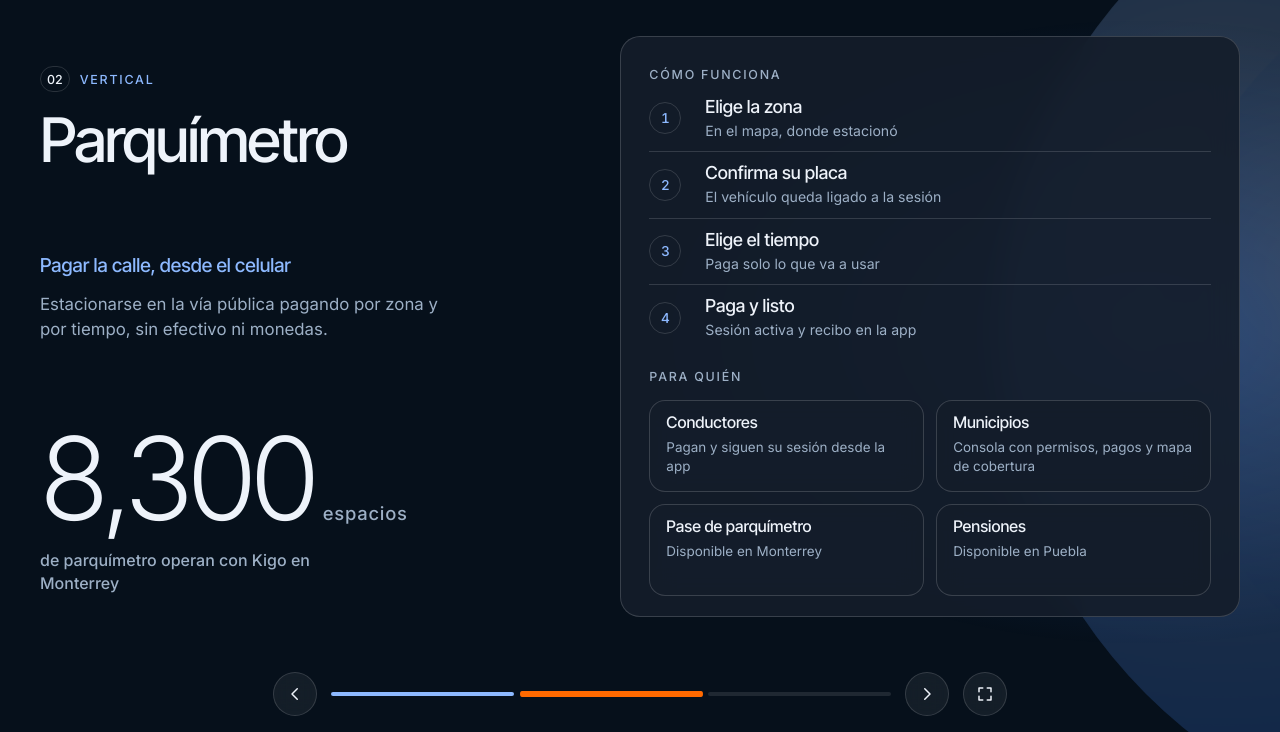
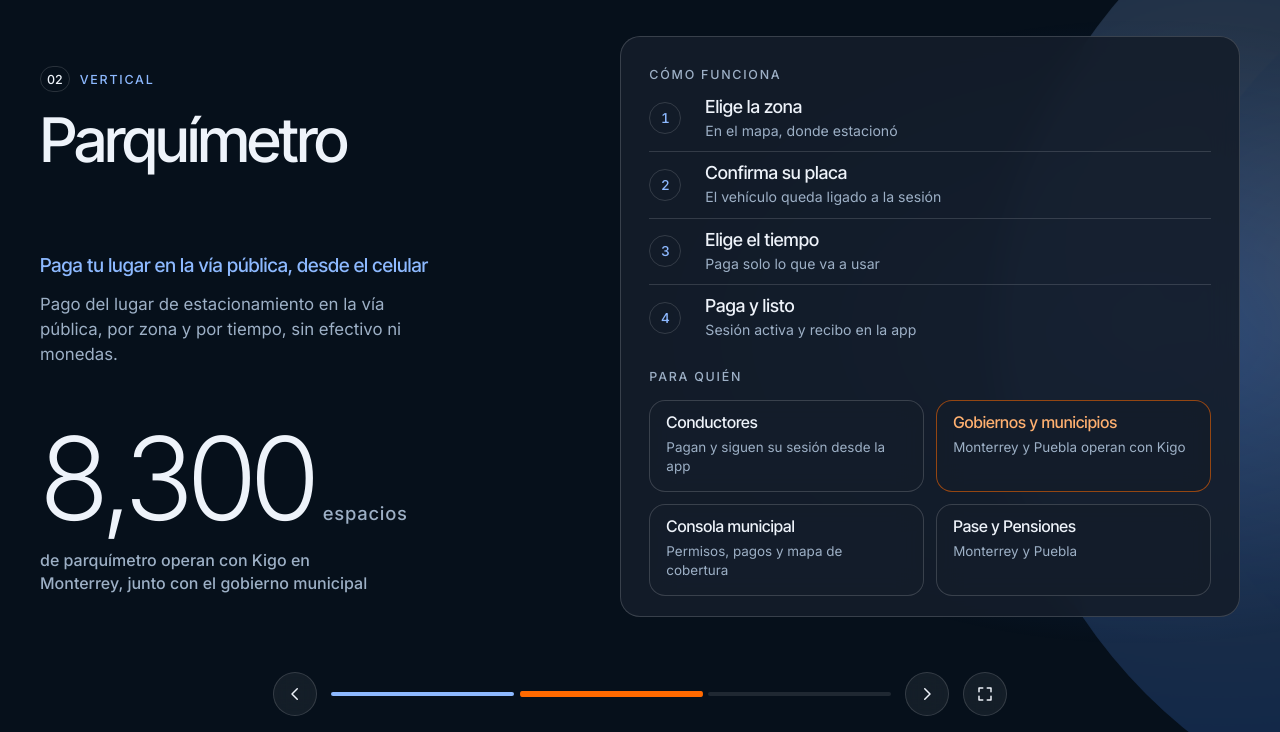
Before and after one commit to jesusgarcia-kigo/kigo-verticales, a plain HTML site: page index.html in a window 1280 px wide. Both pictures are taken after a click on the button 611 px from the left and 762 px from the top of the page. Shown: the part 68-800 px from the top of the page. Drawn offline with Linux system fonts and the light colour scheme.

Commit message:
Parquímetro: pago del lugar en vía pública y trabajo con gobiernos y municipios

```diff
--- a/index.html
+++ b/index.html
@@ -415,12 +415,12 @@ html,body{height:100%;overflow:hidden}
       <div class="top">
       <p class="tag"><b>02</b>Vertical</p>
       <h2><b>Parquímetro</b></h2>
-      <p class="kicker">Pagar la calle, desde el celular</p>
-      <p class="lede">Estacionarse en la vía pública pagando por zona y por tiempo, sin efectivo ni monedas.</p>
+      <p class="kicker">Paga tu lugar en la vía pública, desde el celular</p>
+      <p class="lede">Pago del lugar de estacionamiento en la vía pública, por zona y por tiempo, sin efectivo ni monedas.</p>
       </div>
       <div class="bot">
       <div class="big num"><span data-to="8300">0</span><small>espacios</small></div>
-      <div class="cap"><em>de parquímetro operan con Kigo en Monterrey</em></div>
+      <div class="cap"><em>de parquímetro operan con Kigo en Monterrey, junto con el gobierno municipal</em></div>
       </div>
     </div>
     <div class="glass panel">
@@ -434,9 +434,9 @@ html,body{height:100%;overflow:hidden}
       <p class="vhead">Para quién</p>
       <div class="who">
         <div class="glass"><b>Conductores</b><span>Pagan y siguen su sesión desde la app</span></div>
-        <div class="glass"><b>Municipios</b><span>Consola con permisos, pagos y mapa de cobertura</span></div>
-        <div class="glass"><b>Pase de parquímetro</b><span>Disponible en Monterrey</span></div>
-        <div class="glass"><b>Pensiones</b><span>Disponible en Puebla</span></div>
+        <div class="glass hl"><b>Gobiernos y municipios</b><span>Monterrey y Puebla operan con Kigo</span></div>
+        <div class="glass"><b>Consola municipal</b><span>Permisos, pagos y mapa de cobertura</span></div>
+        <div class="glass"><b>Pase y Pensiones</b><span>Monterrey y Puebla</span></div>
       </div>
     </div>
   </div>
```
